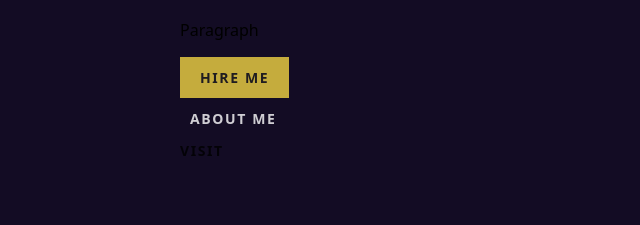
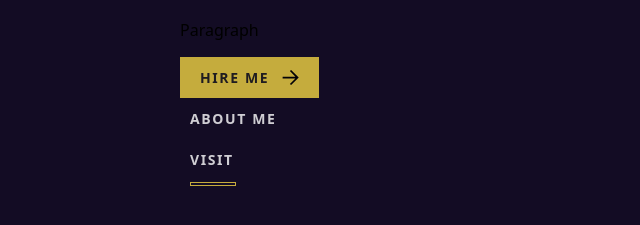
Before and after one commit to mroman48389/PortfolioProject, a website built with Vite: page index.html in a window 1280 px wide. Shown: the part 67-292 px from the top of the page, without its empty margins (0-640 px from the left). Built offline with nearby package versions, Linux system fonts and the light colour scheme.

Commit message:
Added some buttons and a right arrow image.

```diff
--- a/src/components/buttons.css
+++ b/src/components/buttons.css
@@ -41,8 +41,22 @@
     background-color: var(--primary);
     padding-inline: 20px;
     padding-block: 10px;
+    padding-right: 50px; /* Make space for arrow. */
+    background-image: var(--right-arrow-img-path);
+    background-repeat: no-repeat;
+    background-position: right 20px center;
 }
 
 .btn--line {
+    color: var(--text-color);
+    padding: 10px;
+}
 
+.btn--line::after {
+    height: 4px;
+    width: 100%;
+    border: var(--primary) solid 1px;
+    content: "";
+    box-sizing: border-box;
+    display: inline-block;
 }
--- a/src/index.css
+++ b/src/index.css
@@ -4,6 +4,8 @@
     --black: #232020;
     --text-color: white;
     --gray: #999999;
+
+    --right-arrow-img-path: url('assets/arrow-right.svg');
 }
 
 * {
```
Also changed, not shown: src/assets/arrow-right.svg (added).
